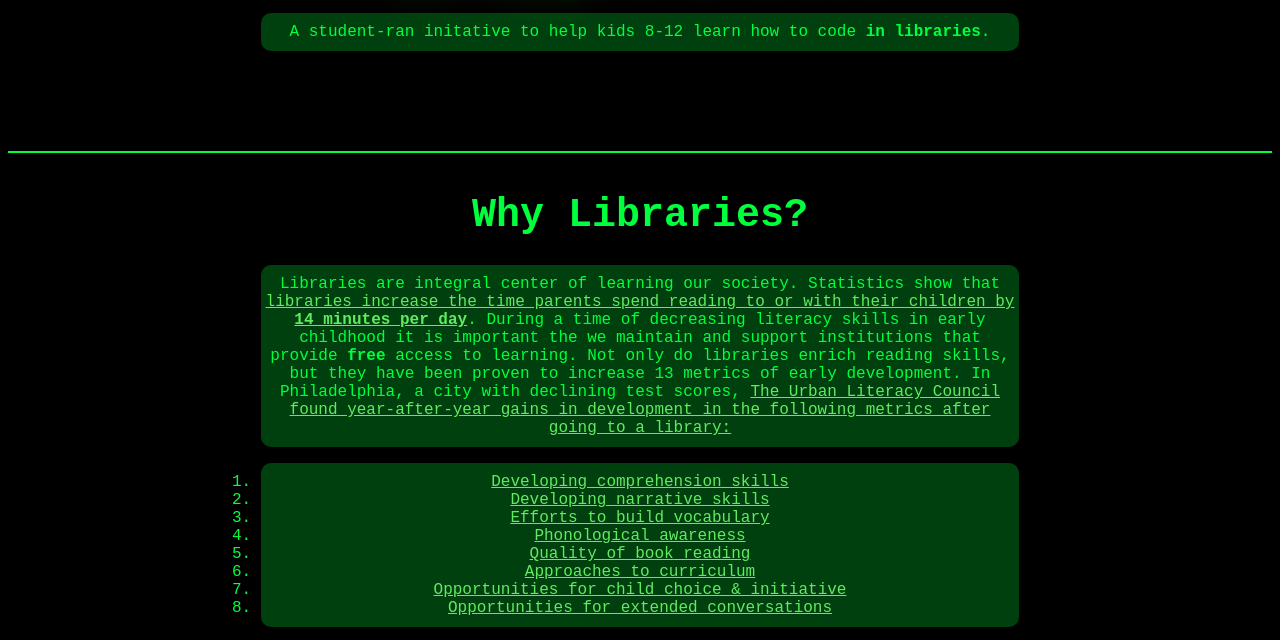
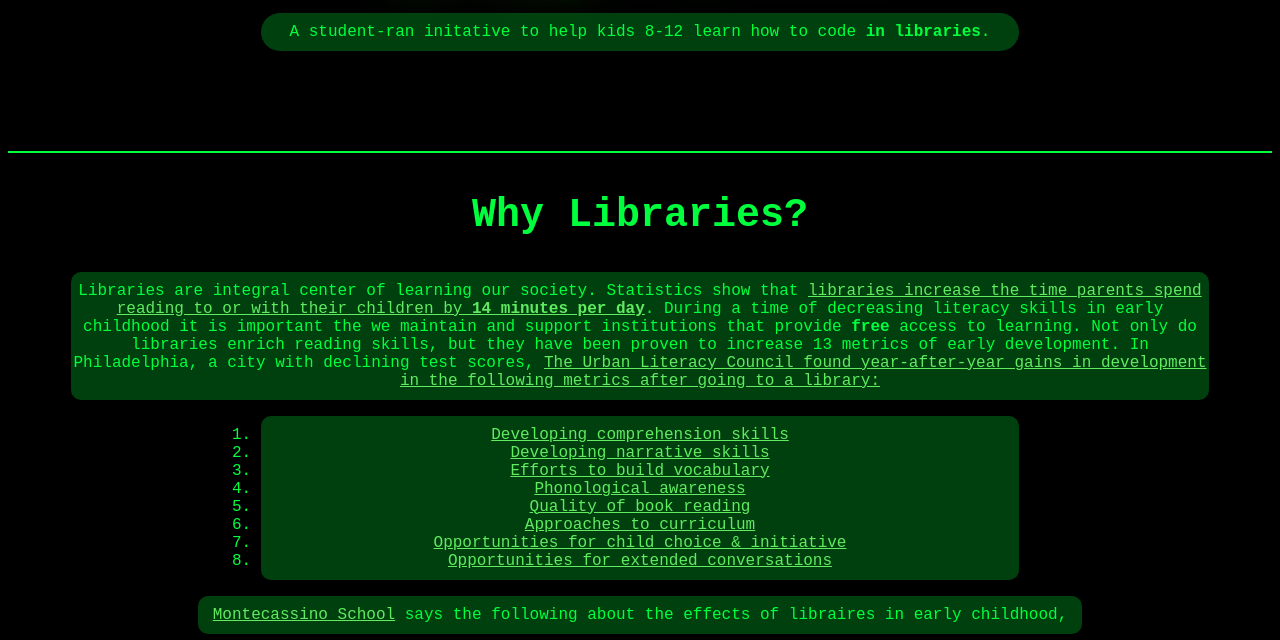
Before and after one commit to itsacarnival94/HSCommunityServiceProject, a plain HTML site: page index.html in a window 1280 px wide. Shown: the part 151-791 px from the top of the page. Drawn offline with Linux system fonts and the light colour scheme.

Commit message:
refresh notif

```diff
--- a/index.html
+++ b/index.html
@@ -14,14 +14,15 @@
 <body>
 
     <img src="ascii-logo.png" alt="Logo" width="500" height="auto">
-    <p>A student-ran initative to help kids 8-12 learn how to code <b>in libraries</b>.</p>
+    <p class="subtitle">A student-ran initative to help kids 8-12 learn how to code <b>in libraries</b>.</p>
 
     <hr>
-    <h1>Why Libraries?</h1>
-    <p>Libraries are integral center of learning our society. Statistics show that <a href="https://www.sciencedirect.com/science/article/abs/pii/S0094119010000197">libraries increase the time parents spend reading to or with their children by <b>14 minutes per day</b></a>. During a time of decreasing literacy skills in early childhood it is important the we maintain and support institutions that provide <b>free</b> access to learning.  Not only do libraries enrich reading skills, but they have been proven to increase 13 metrics of early development. In Philadelphia, a city with declining test scores, <a href="https://www.urbanlibraries.org/innovations/literacy-in-early-learning-spaces-1"> The Urban Literacy Council found year-after-year gains in development in the following metrics after going to a library: <ol><li>Developing comprehension skills</li><li>Developing narrative skills</li><li>Efforts to build vocabulary</li><li>Phonological awareness</li><li>Quality of book reading</li><li>Approaches to curriculum</li><li>Opportunities for child choice & initiative</li><li>Opportunities for extended conversations</li></ol></a></p>
-    <p><a href="https://www.montecassino.org/the-role-of-a-library-in-childrens-lives">Montecassino School</a> says the following about the effects of libraires in early childhood.,</p>
+    <h2>Why Libraries?</h2>
+    <p class="paragraph-text">Libraries are integral center of learning our society. Statistics show that <a href="https://www.sciencedirect.com/science/article/abs/pii/S0094119010000197">libraries increase the time parents spend reading to or with their children by <b>14 minutes per day</b></a>. During a time of decreasing literacy skills in early childhood it is important the we maintain and support institutions that provide <b>free</b> access to learning.  Not only do libraries enrich reading skills, but they have been proven to increase 13 metrics of early development. In Philadelphia, a city with declining test scores, <a href="https://www.urbanlibraries.org/innovations/literacy-in-early-learning-spaces-1"> The Urban Literacy Council found year-after-year gains in development in the following metrics after going to a library: <ol><li>Developing comprehension skills</li><li>Developing narrative skills</li><li>Efforts to build vocabulary</li><li>Phonological awareness</li><li>Quality of book reading</li><li>Approaches to curriculum</li><li>Opportunities for child choice & initiative</li><li>Opportunities for extended conversations</li></ol></a></p>
+
+    <p class="small-text"><a href="https://www.montecassino.org/the-role-of-a-library-in-childrens-lives">Montecassino School</a> says the following about the effects of libraires in early childhood,</p>
     <blockquote cite=https://www.montecassino.org/the-role-of-a-library-in-childrens-lives">
-        <p>"Picture this: Your child picks a book. Maybe it's about dinosaurs, space, or a fairy tale. By diving into different books, they're not just learning new words; they're building their own vocabulary castle. It's like each book is a new brick in their language fortress. And it's not just about reading silently. When kids join library activities, they get to discuss what they've read. It's like the difference between cooking alone and having a cook-off with friends. Sharing stories and thoughts lights up parts of their brains that solo reading doesn't touch."</p>
+        <p class="paragraph-text">"Picture this: Your child picks a book. Maybe it's about dinosaurs, space, or a fairy tale. By diving into different books, they're not just learning new words; they're building their own vocabulary castle. It's like each book is a new brick in their language fortress. And it's not just about reading silently. When kids join library activities, they get to discuss what they've read. It's like the difference between cooking alone and having a cook-off with friends. Sharing stories and thoughts lights up parts of their brains that solo reading doesn't touch."</p>
     </blockquote>
 
 
--- a/script.js
+++ b/script.js
@@ -0,0 +1,13 @@
+function checkFullscreenStatus() {
+    if (document.fullscreenElement === null) {
+        alert("This page is best viewed in fullscreen");
+    }
+}
+
+window.addEventListener('DOMContentLoaded', checkFullscreenStatus);
+
+document.addEventListener('fullscreenchange', () => {
+    if (!document.fullscreenElement) {
+        alert("This page is best viewed in fullscreen");
+    }
+});
--- a/style.css
+++ b/style.css
@@ -19,7 +19,25 @@ h1{
     font-size: 40px;
     margin-top:40px;
 }
-p{
+h2{
+    align-items: center;
+    text-align: center;
+    font-size: 40px;
+    margin-top:40px;
+}
+.subtitle{
+    align-items: center;
+    text-align: center;
+    background-color: var(--2);
+    border-radius: 50px;
+    padding-top:10px;
+    padding-bottom:10px;
+    padding-left:0px;
+    padding-right: 0px;
+    margin-left: 20%;
+    margin-right: 20%;
+}
+.paragraph-text{
     align-items: center;
     text-align: center;
     background-color: var(--2);
@@ -28,9 +46,11 @@ p{
     padding-bottom:10px;
     padding-left:0px;
     padding-right: 0px;
-    margin-left: 20%;
-    margin-right: 20%;
+    margin-left: 5%;
+    margin-right: 5%;
+    font-style: normal;
 }
+
 hr {
   border: none;
   height: 2px;
@@ -38,7 +58,10 @@ hr {
   margin-top: 100px;
 }
 a{
-    color:var(--8)
+    color:var(--8);
+    font-style: normal;
+
+
 }
 ol{
     align-items: center;
@@ -58,3 +81,16 @@ img{
     margin:auto;
 
 }
+.small-text{
+    align-items: center;
+    text-align: center;
+    background-color: var(--2);
+    border-radius: 10px;
+    padding-top:10px;
+    padding-bottom:10px;
+    padding-left:0px;
+    padding-right: 0px;
+    margin-left:15%;
+    margin-right:15%;
+    font-style: normal;
+}
```
